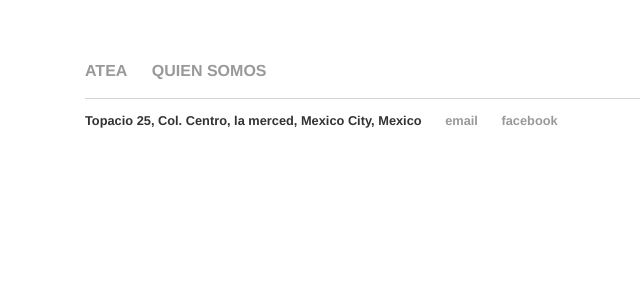
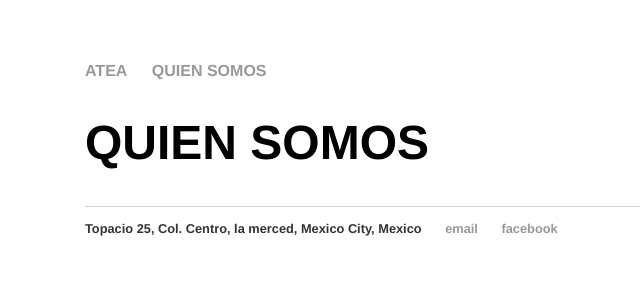
Before and after one commit to Ateacdmx/atea.github.com, a Jekyll site: the page built from quien_somos/index.md, in a window 1280 px wide. Shown: the top 300 px of the page, without its empty margins (107-747 px from the left). Built offline with Jekyll 4.4.1, drawn with Linux system fonts in a browser that asks for light colours.

Commit message:
default layout

```diff
--- a/_layouts/default.html
+++ b/_layouts/default.html
@@ -7,7 +7,6 @@
 
   </head>
 
-
   <body>
 	<nav>
 <ul>
@@ -15,6 +14,11 @@
 <li><a href="/quien_somos">QUIEN SOMOS</a></li>
 </ul>
 	</nav>
+<div>
+	<h1>{{ page.title }}</h1>
+	<h3>{{ page.tagline}}</h1>
+</div>
+
 <div class="container">
 
   {{ content }}
--- a/css/main.css
+++ b/css/main.css
@@ -1,5 +1,3 @@
-head { margin: 100px auto; width: 90%; }
-
 body { margin: 60px auto; width: 70%; }
 
 a { text-decoration: none; color: #999; }
```
